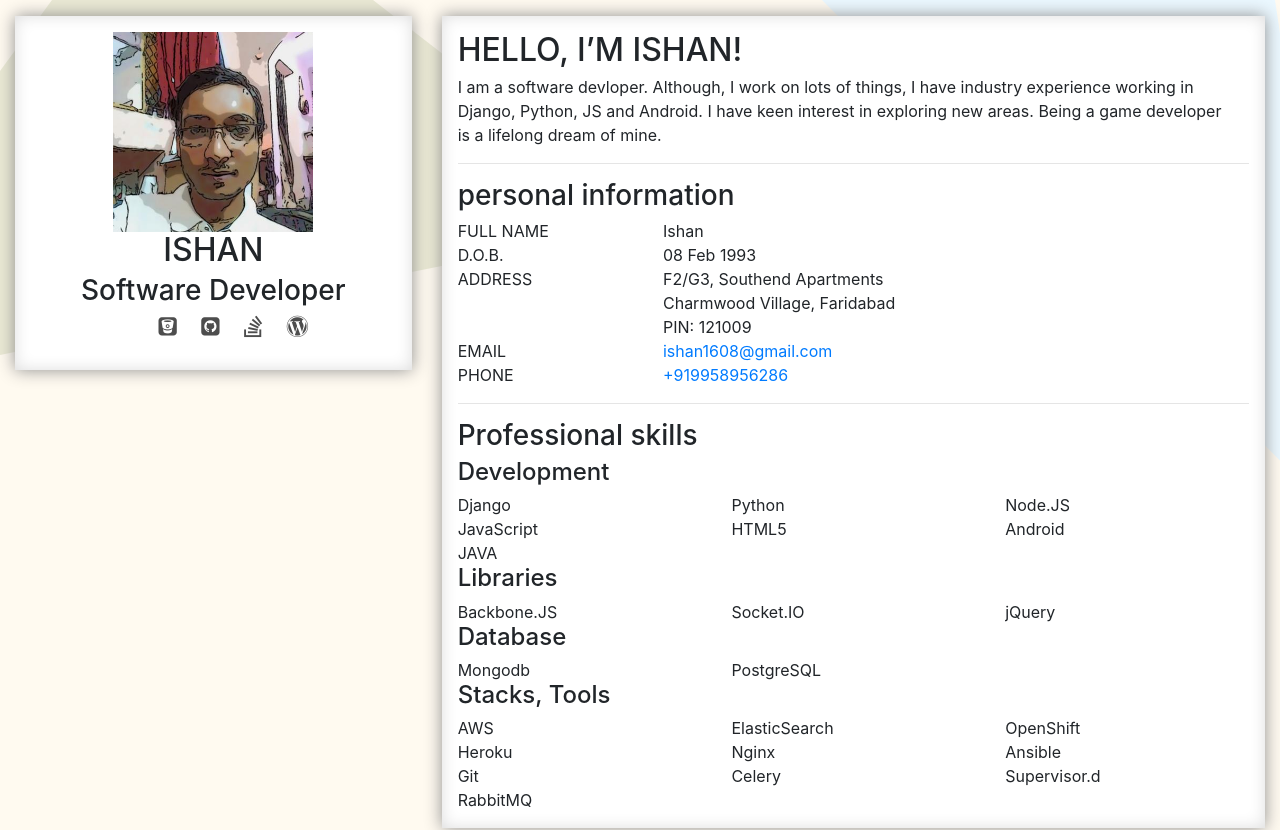
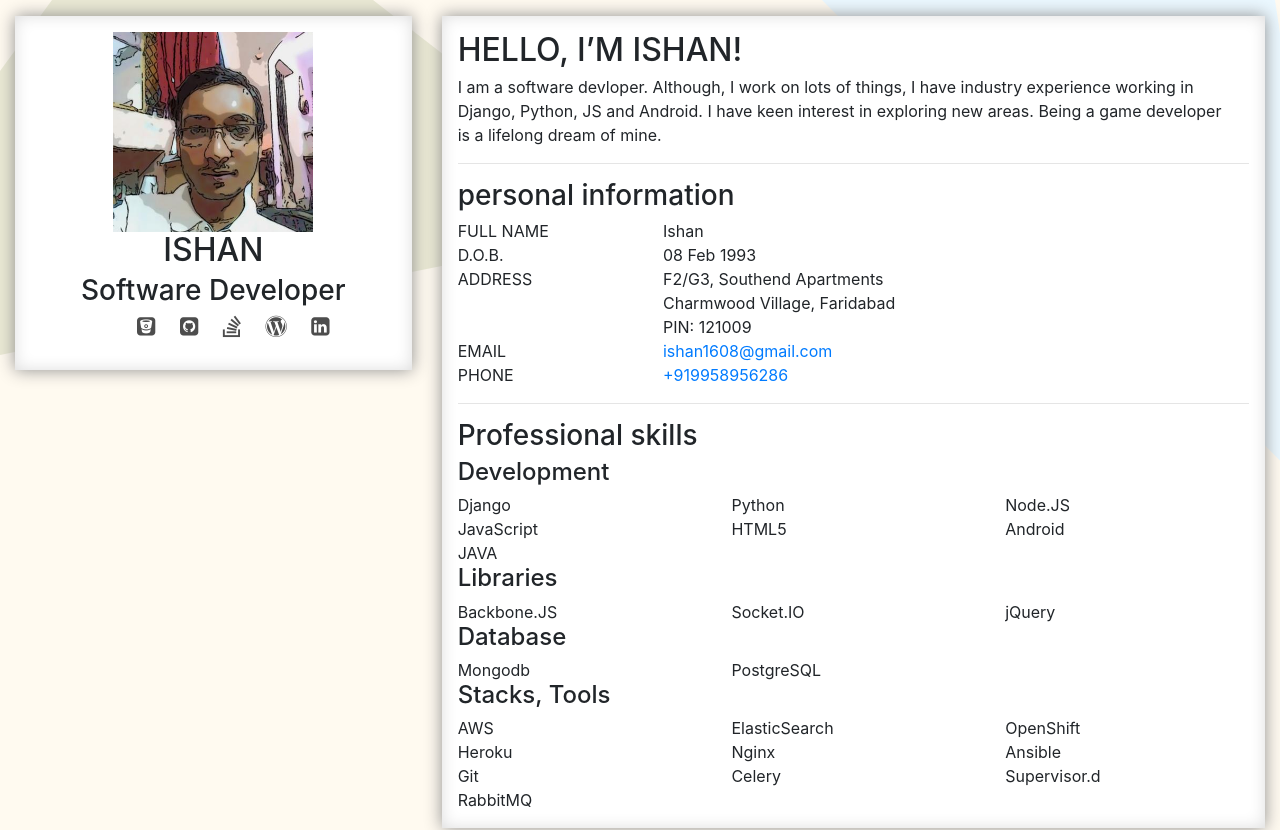
Before and after one commit to ishan1608/ishan1608, a website: page index.html in a window 1280 px wide. Shown: the top 830 px of the page. Drawn offline with Linux system fonts and the light colour scheme.

Commit message:
Added Linkedin

```diff
--- a/index.html
+++ b/index.html
@@ -44,6 +44,9 @@
                             </li>
                             <li>
                                 <a href="https://ishanatmuz.wordpress.com/" target="_blank"><i class="fa fa-wordpress fa-lg"></i></a>
+                            </li>
+                            <li>
+                                <a href="https://www.linkedin.com/in/ishan1608" target="_blank"><i class="fa fa-linkedin-square fa-lg"></i></a>
                             </li>
                         </ul>
                     </div>
```
